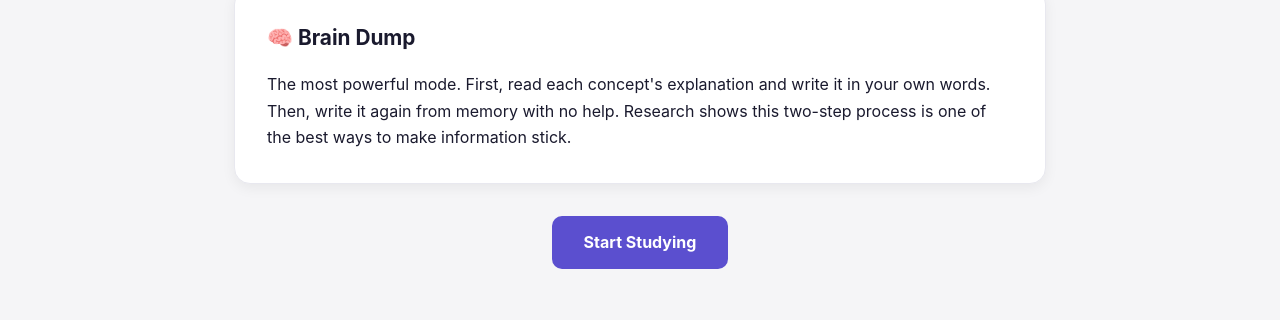
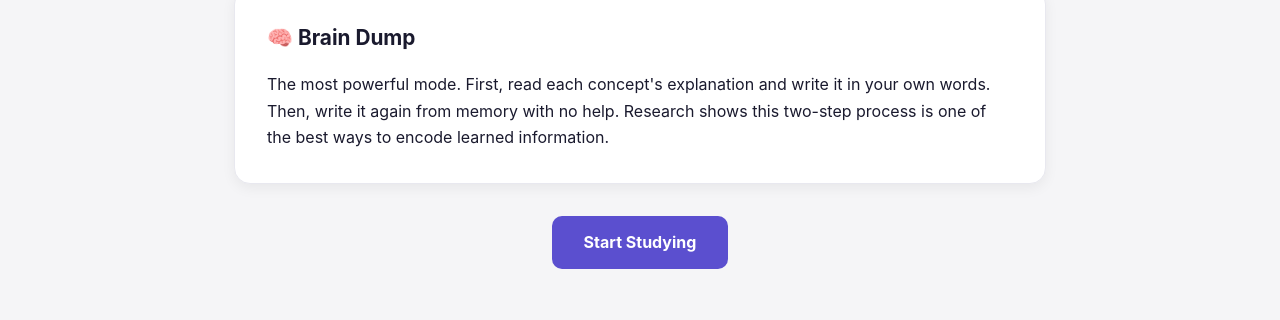
Before and after one commit to tanush-pusuluri/memora, a Flask app: page /about in a window 1280 px wide. Shown: the part 773-1093 px from the top of the page. Run offline with Flask 3, Linux system fonts and the light colour scheme.

Commit message:
update brain dump description in about page

```diff
--- a/templates/about.html
+++ b/templates/about.html
@@ -20,7 +20,7 @@
 
 <div class="section-work" style="margin-bottom: 1rem;">
   <h3>🧠 Brain Dump</h3>
-  <p>The most powerful mode. First, read each concept's explanation and write it in your own words. Then, write it again from memory with no help. Research shows this two-step process is one of the best ways to make information stick.</p>
+  <p>The most powerful mode. First, read each concept's explanation and write it in your own words. Then, write it again from memory with no help. Research shows this two-step process is one of the best ways to encode learned information.</p>
 </div>
 
 <div style="text-align: center; margin-top: 2rem;">
```
